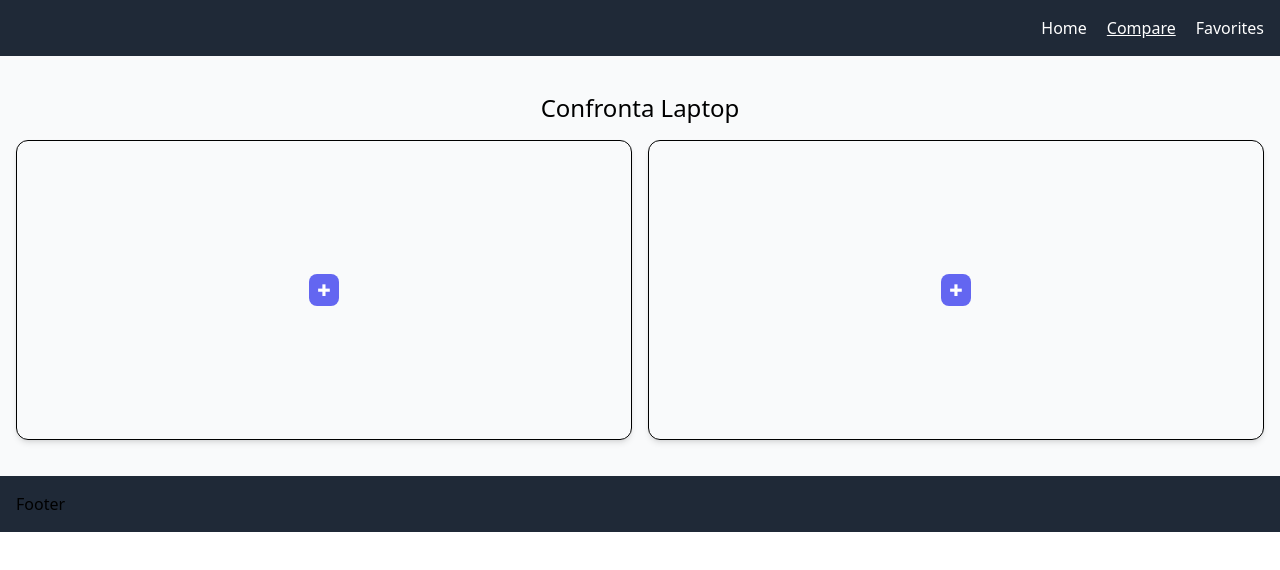
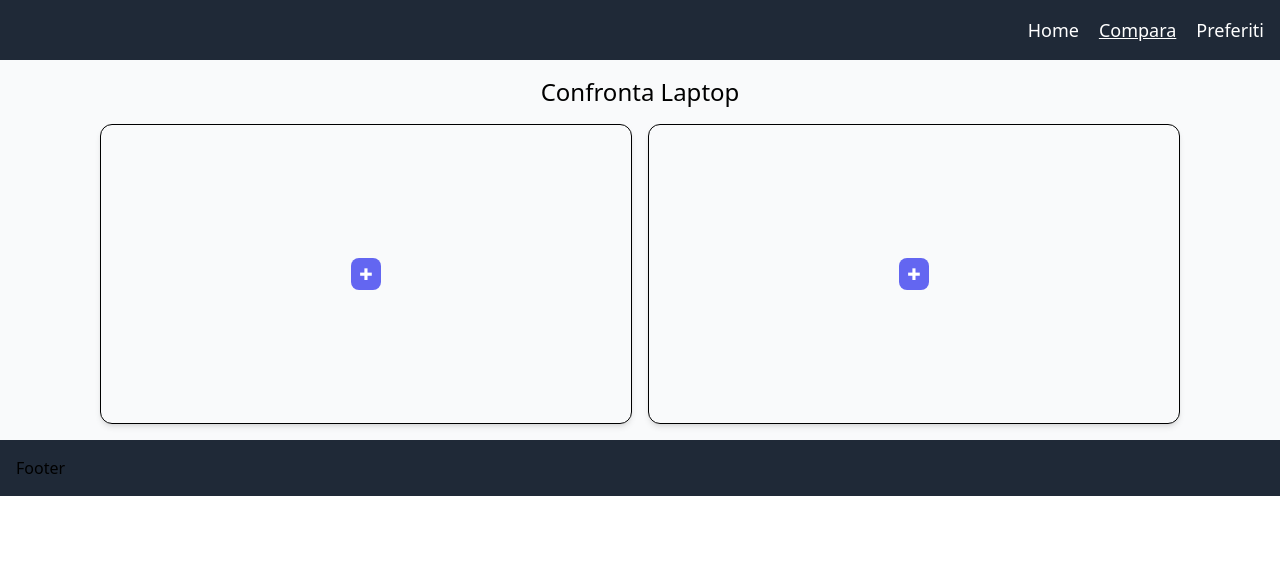
Before and after one commit to gianluca-milesi/progetto-finale-spec-frontend-front, a React (Vite) app in the folder frontend/: page /compare in a window 1280 px wide. Shown: the top 570 px of the page. Built offline with nearby package versions, Linux system fonts and the light colour scheme; no server answers.

Commit message:
ADD: style to Navbar and ComparePage

```diff
--- a/frontend/src/components/Navbar.tsx
+++ b/frontend/src/components/Navbar.tsx
@@ -10,12 +10,12 @@ function Navbar() {
 
     const context = useContext(GlobalContext)
     if (!context) return <div>Caricamento...</div>
-    const { compare } = context
+    const { compare, favorites } = context
 
 
     return (
         <nav>
-            <ul className="flex justify-end gap-5">
+            <ul className="flex justify-end gap-5 text-lg">
                 <li
                     className="hover:scale-105 duration-100 ease-in"
                 >
@@ -28,7 +28,7 @@ function Navbar() {
                         to="/compare"
                         className={`relative ${compare.length > 0 ? "text-indigo-600 font-bold" : ""}`}
                     >
-                        Compare
+                        Compara
                         {compare.length > 0 && (
                             <span className="absolute -top-1 -right-3 bg-indigo-500 text-white text-xs rounded-full px-1.5">
                                 {compare.length}
@@ -39,7 +39,17 @@ function Navbar() {
                 <li
                     className="hover:scale-105 duration-100 ease-in"
                 >
-                    <NavLink to="/favorites">Favorites</NavLink>
+                    <NavLink
+                        to="/favorites"
+                        className={`relative ${favorites.length > 0 ? "text-indigo-600 font-bold" : ""}`}
+                    >
+                        Preferiti
+                        {favorites.length > 0 && (
+                            <span className="absolute -top-1 -right-3 bg-indigo-500 text-white text-xs rounded-full px-1.5">
+                                {favorites.length}
+                            </span>
+                        )}
+                    </NavLink>
                 </li>
             </ul>
         </nav>
--- a/frontend/src/pages/ComparePage.tsx
+++ b/frontend/src/pages/ComparePage.tsx
@@ -18,7 +18,7 @@ function ComparePage() {
 
 
     return (
-        <section className="container py-5">
+        <div className="container !px-25">
             <h2 className="text-2xl text-center mb-4">Confronta Laptop</h2>
             <div className="row">
                 {[0, 1].map((index) => {
@@ -42,7 +42,7 @@ function ComparePage() {
                     )
                 })}
             </div>
-        </section>
+        </div>
     )
 }
 
```
